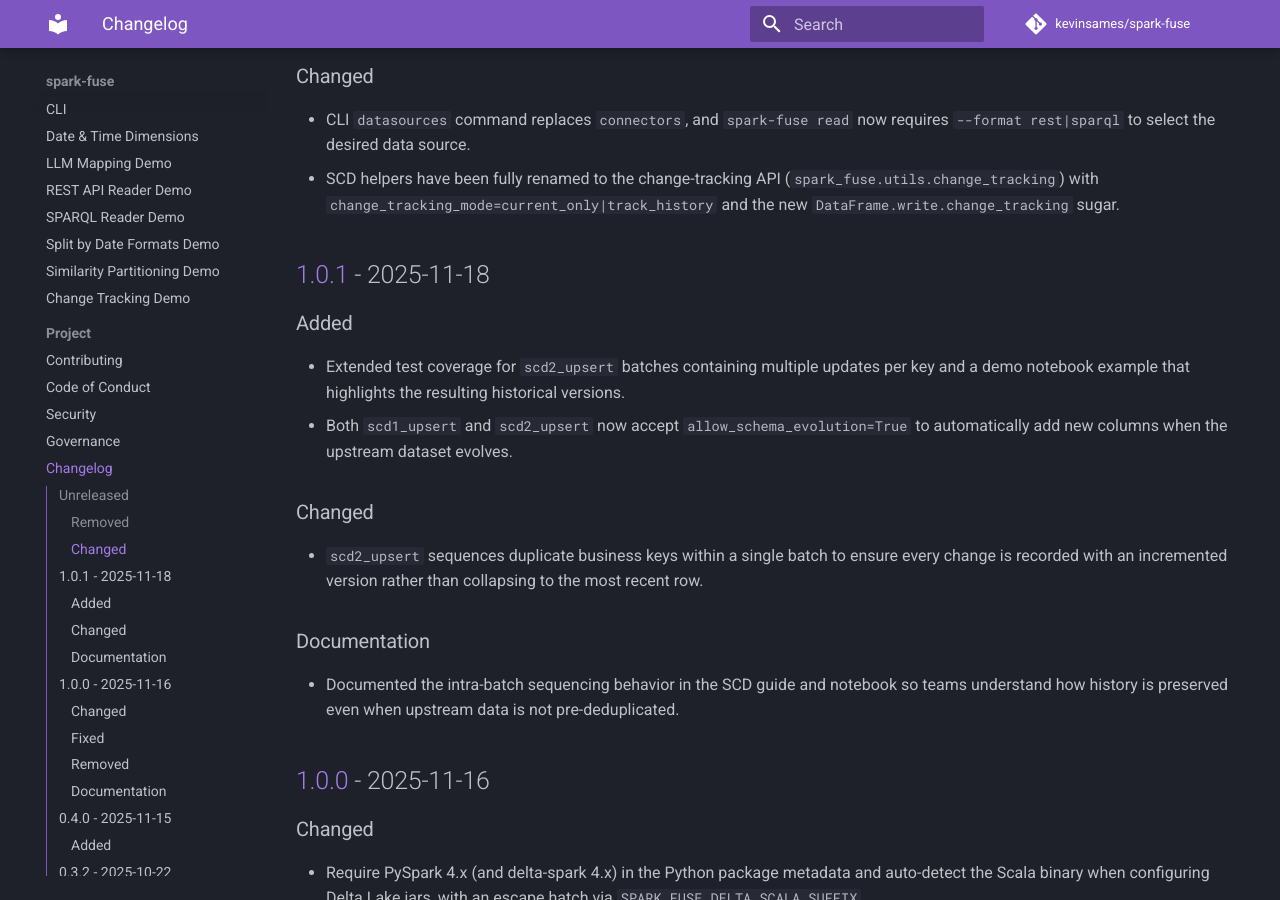
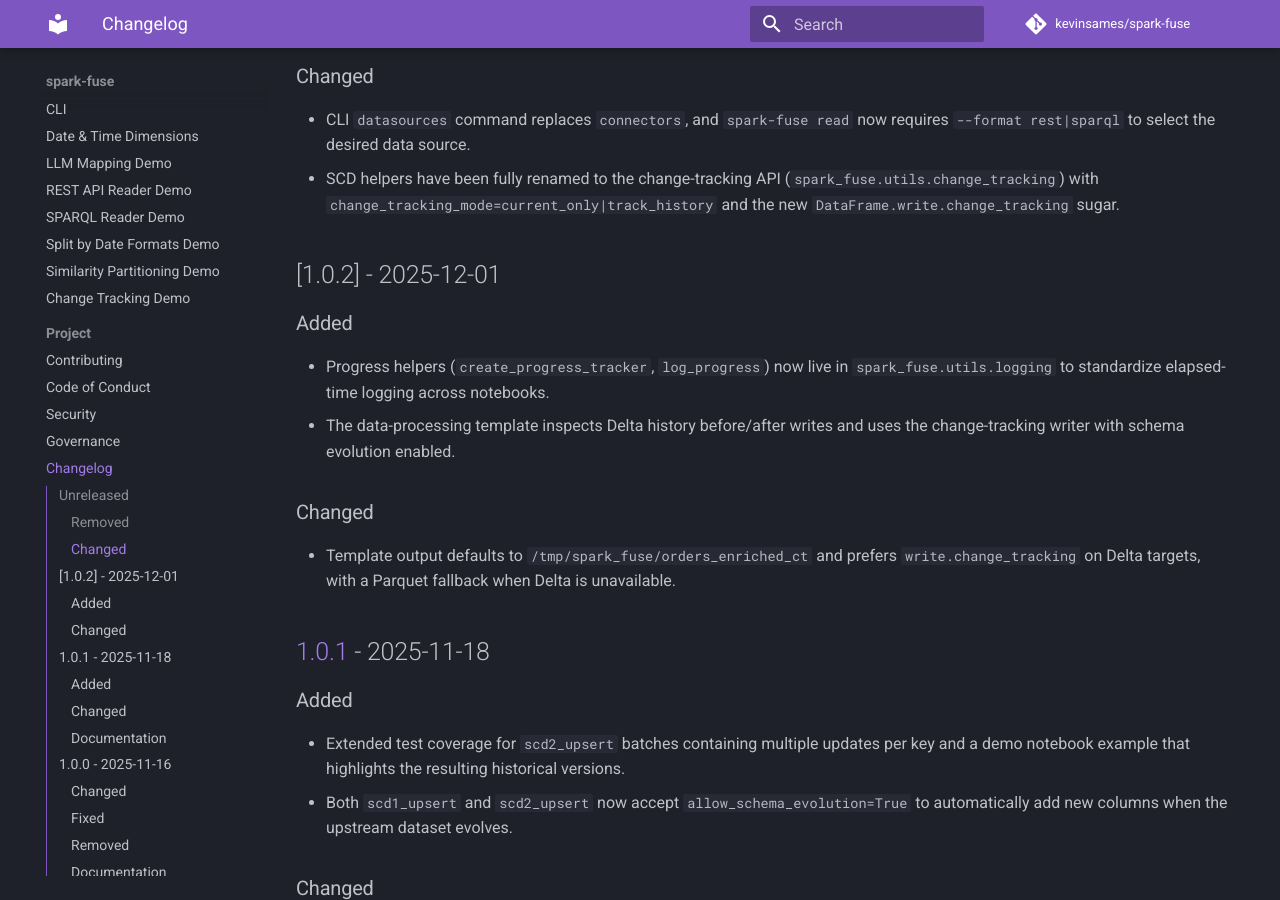
Before and after one commit to kevinsames/spark-fuse, an MkDocs documentation site: the page built from docs/changelog.md, in a window 1280 px wide and 900 px high, scrolled down 499 px. Built offline with MkDocs 1.6.1 and Material for MkDocs 9.7.7, drawn with Linux system fonts in a browser that asks for light colours; comment, search, counter and statistics services are not loaded.

Commit message:
Added Advanced Logging (#50)
* ADd

* 2

* Added advanced Logging

```diff
--- a/docs/changelog.md
+++ b/docs/changelog.md
@@ -12,6 +12,14 @@ The format is based on Keep a Changelog, and this project adheres to Semantic Ve
 ### Changed
 - CLI `datasources` command replaces `connectors`, and `spark-fuse read` now requires `--format rest|sparql` to select the desired data source.
 - SCD helpers have been fully renamed to the change-tracking API (`spark_fuse.utils.change_tracking`) with `change_tracking_mode=current_only|track_history` and the new ``DataFrame.write.change_tracking`` sugar.
+
+## [1.0.2] - 2025-12-01
+### Added
+- Progress helpers (`create_progress_tracker`, `log_progress`) now live in `spark_fuse.utils.logging` to standardize elapsed-time logging across notebooks.
+- The data-processing template inspects Delta history before/after writes and uses the change-tracking writer with schema evolution enabled.
+
+### Changed
+- Template output defaults to `/tmp/spark_fuse/orders_enriched_ct` and prefers `write.change_tracking` on Delta targets, with a Parquet fallback when Delta is unavailable.
 
 ## [1.0.1] - 2025-11-18
 ### Added
--- a/pyproject.toml
+++ b/pyproject.toml
@@ -4,7 +4,7 @@ build-backend = "hatchling.build"
 
 [project]
 name = "spark-fuse"
-version = "1.0.1"
+version = "1.0.2"
 description = "Open-source PySpark toolkit with data sources for REST APIs and SPARQL endpoints."
 readme = "README.md"
 license = { file = "LICENSE" }
```
Also changed, not shown: CHANGELOG.md (+8 -0 lines), docs/releases/v1.0.2.md (added, +21 -0 lines), 1 other file.
